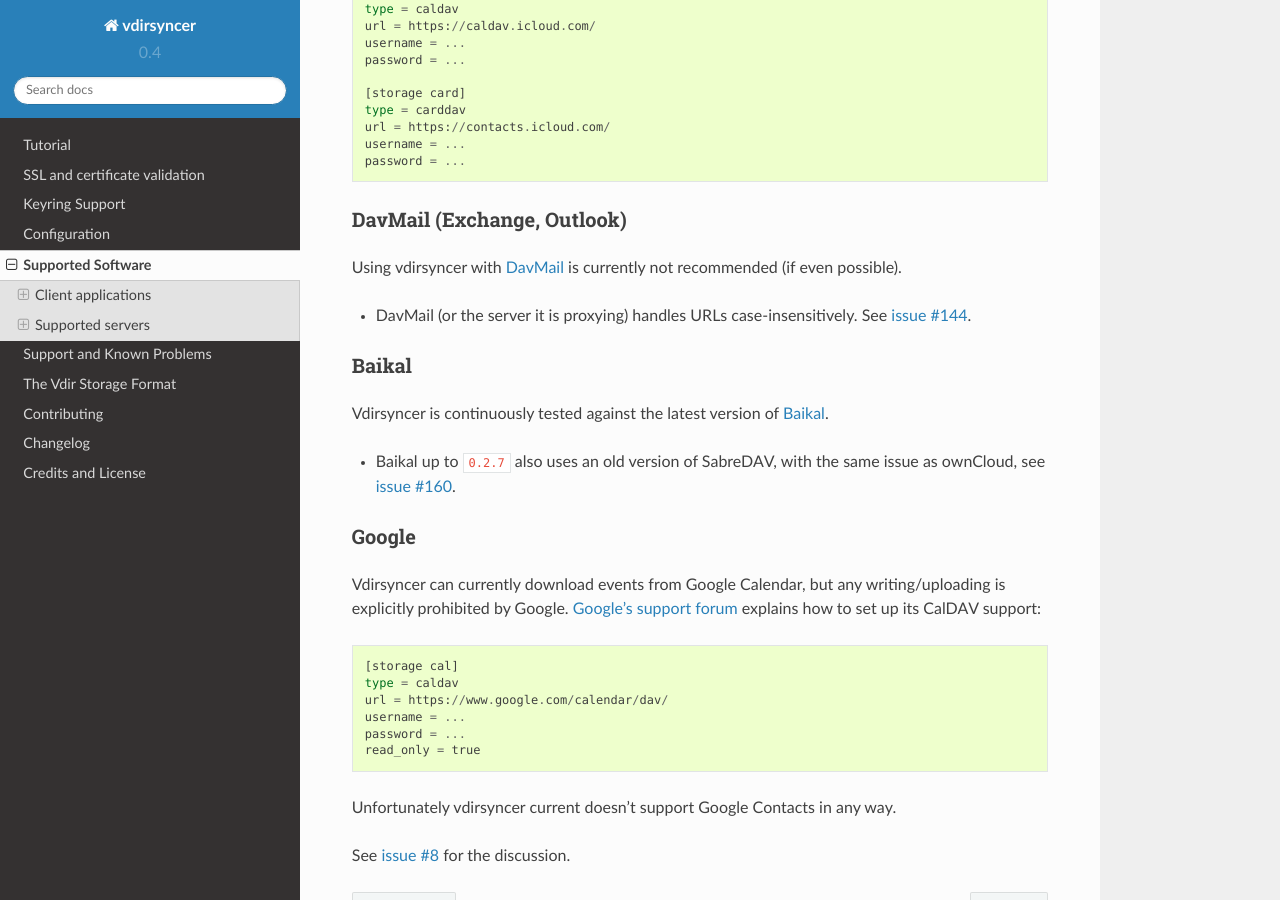
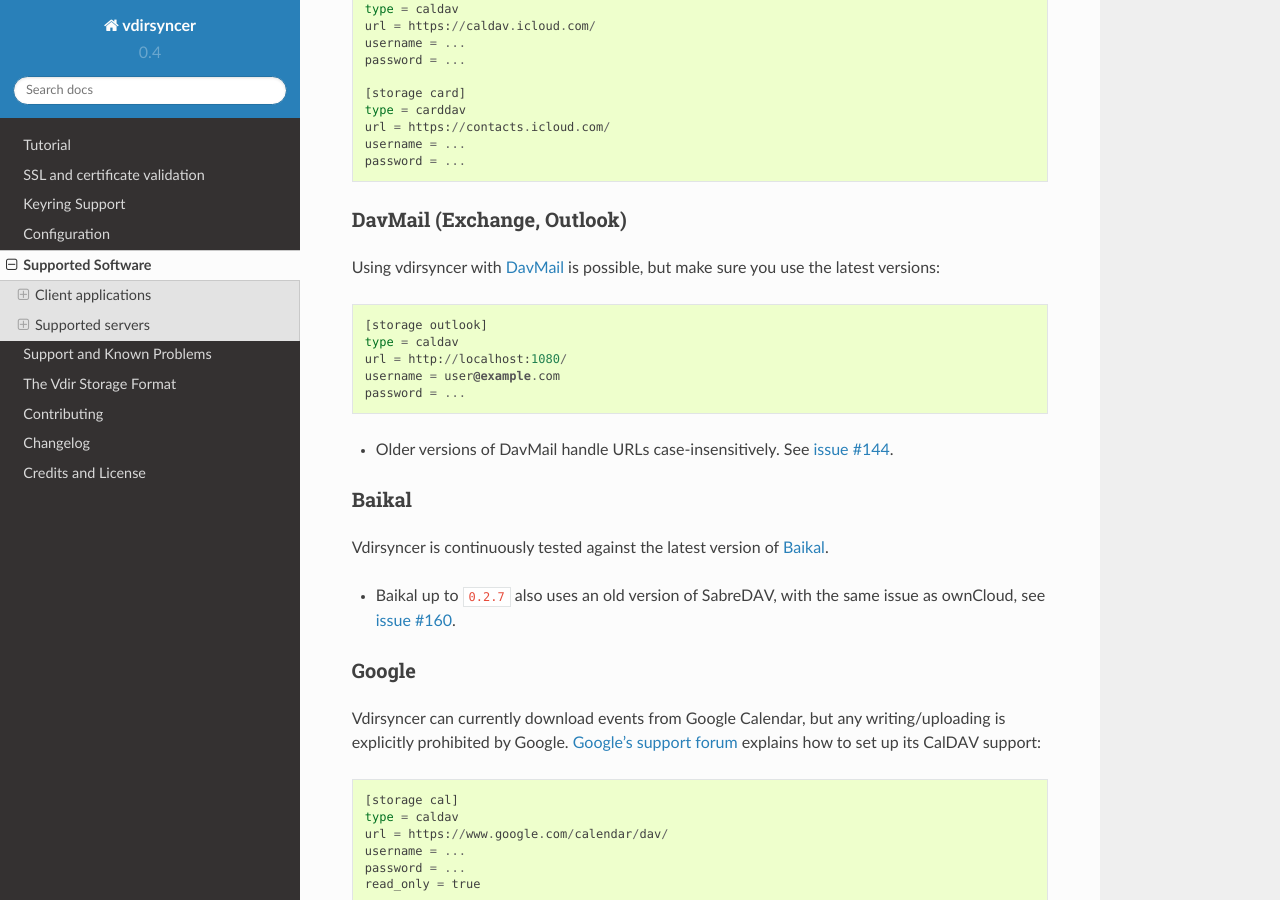
Before and after one commit to pimutils/vdirsyncer, a Sphinx documentation site: the page built from docs/supported.rst, in a window 1280 px wide and 900 px high, scrolled down 2239 px. Built offline with Sphinx 7.4.7 and the Read the Docs theme 2.0.0, drawn with Linux system fonts in a browser that asks for light colours.

Commit message:
Update DavMail section

```diff
--- a/docs/supported.rst
+++ b/docs/supported.rst
@@ -156,10 +156,16 @@
 DavMail (Exchange, Outlook)
 ---------------------------
 
-Using vdirsyncer with DavMail_ is currently not recommended (if even possible).
+Using vdirsyncer with DavMail_ is possible, but make sure you use the latest
+versions::
 
-- DavMail (or the server it is proxying) handles URLs case-insensitively. See
-  :gh:`144`.
+    [storage outlook]
+    type = caldav
+    url = http://localhost:1080/
+    username = user@example.com
+    password = ...
+
+- Older versions of DavMail handle URLs case-insensitively. See :gh:`144`.
 
 .. _DavMail: http://davmail.sourceforge.net/
 
```
